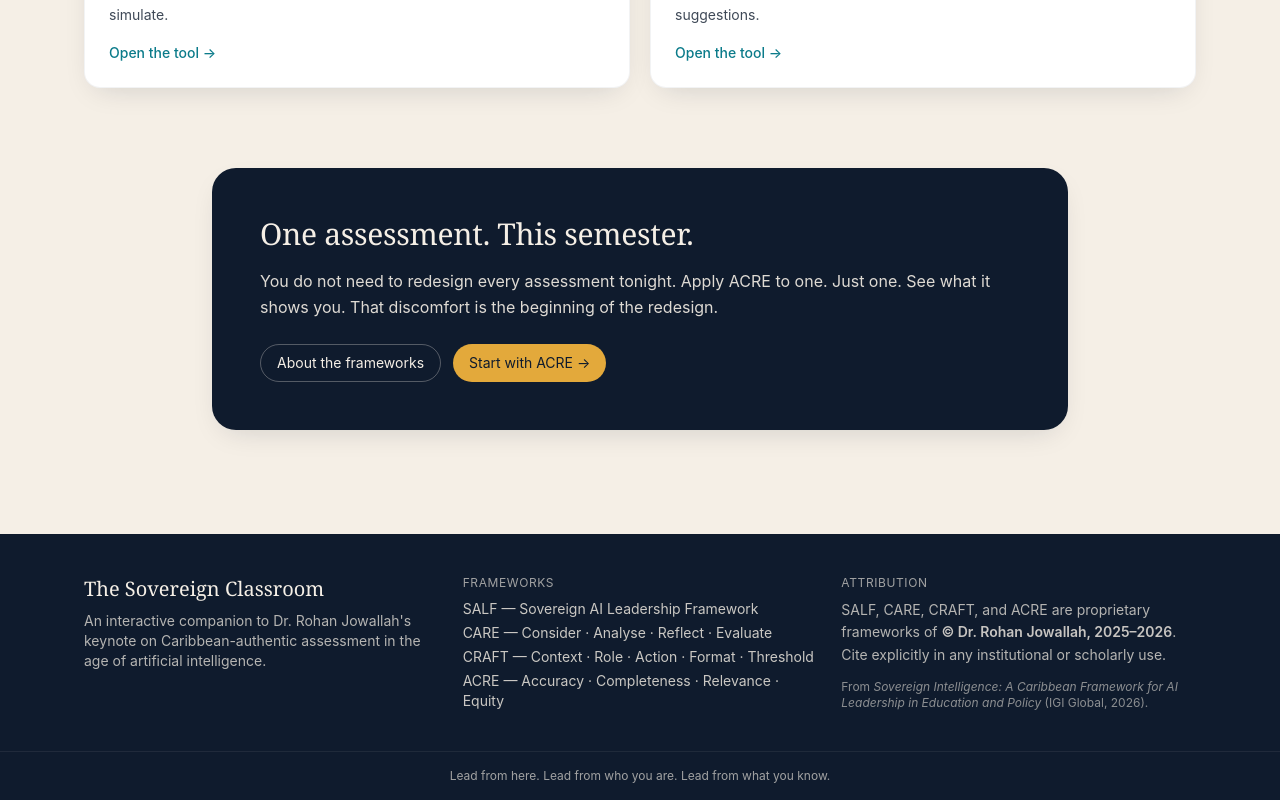
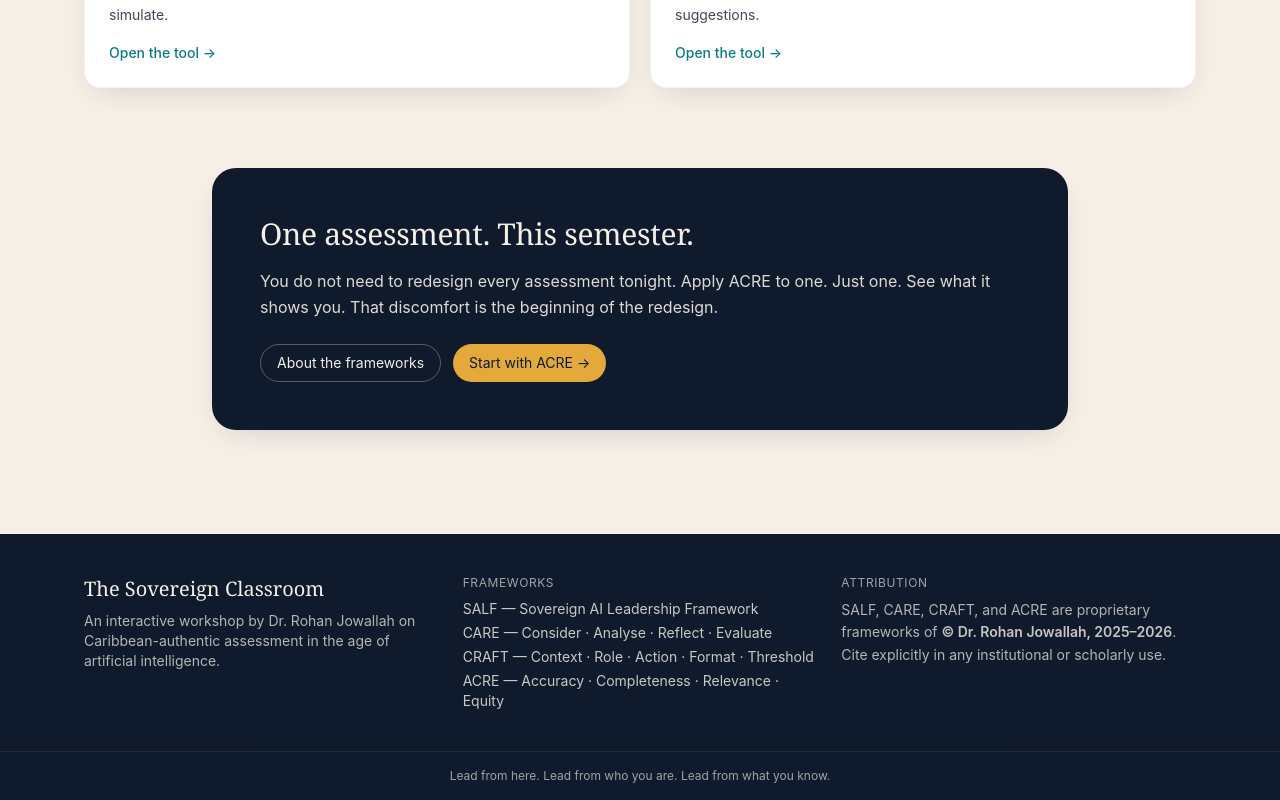
Before and after one commit to Rj952/sovereign-classroom, a Next.js app: page / in a window 1280 px wide. Shown: the part 1200-2000 px from the top of the page. Built offline with nearby package versions, Linux system fonts and the light colour scheme.

Commit message:
Remove book citation and keynote reference (footer)

```diff
--- a/components/Footer.tsx
+++ b/components/Footer.tsx
@@ -4,7 +4,7 @@ export default function Footer() {
       <div className="max-w-6xl mx-auto px-5 py-10 grid md:grid-cols-3 gap-6 text-sm">
         <div>
           <p className="font-display text-xl mb-2 text-sand">The Sovereign Classroom</p>
-          <p className="opacity-80">An interactive companion to Dr. Rohan Jowallah's keynote on Caribbean-authentic assessment in the age of artificial intelligence.</p>
+          <p className="opacity-80">An interactive workshop by Dr. Rohan Jowallah on Caribbean-authentic assessment in the age of artificial intelligence.</p>
         </div>
         <div>
           <p className="uppercase tracking-wider text-xs opacity-70 mb-2">Frameworks</p>
@@ -18,7 +18,6 @@ export default function Footer() {
         <div>
           <p className="uppercase tracking-wider text-xs opacity-70 mb-2">Attribution</p>
           <p className="opacity-80 leading-relaxed">SALF, CARE, CRAFT, and ACRE are proprietary frameworks of <span className="font-semibold text-sand">© Dr. Rohan Jowallah, 2025–2026</span>. Cite explicitly in any institutional or scholarly use.</p>
-          <p className="opacity-60 mt-3 text-xs">From <em>Sovereign Intelligence: A Caribbean Framework for AI Leadership in Education and Policy</em> (IGI Global, 2026).</p>
         </div>
       </div>
       <div className="border-t border-sand/10 py-4 text-center text-xs opacity-70">Lead from here. Lead from who you are. Lead from what you know.</div>
```
